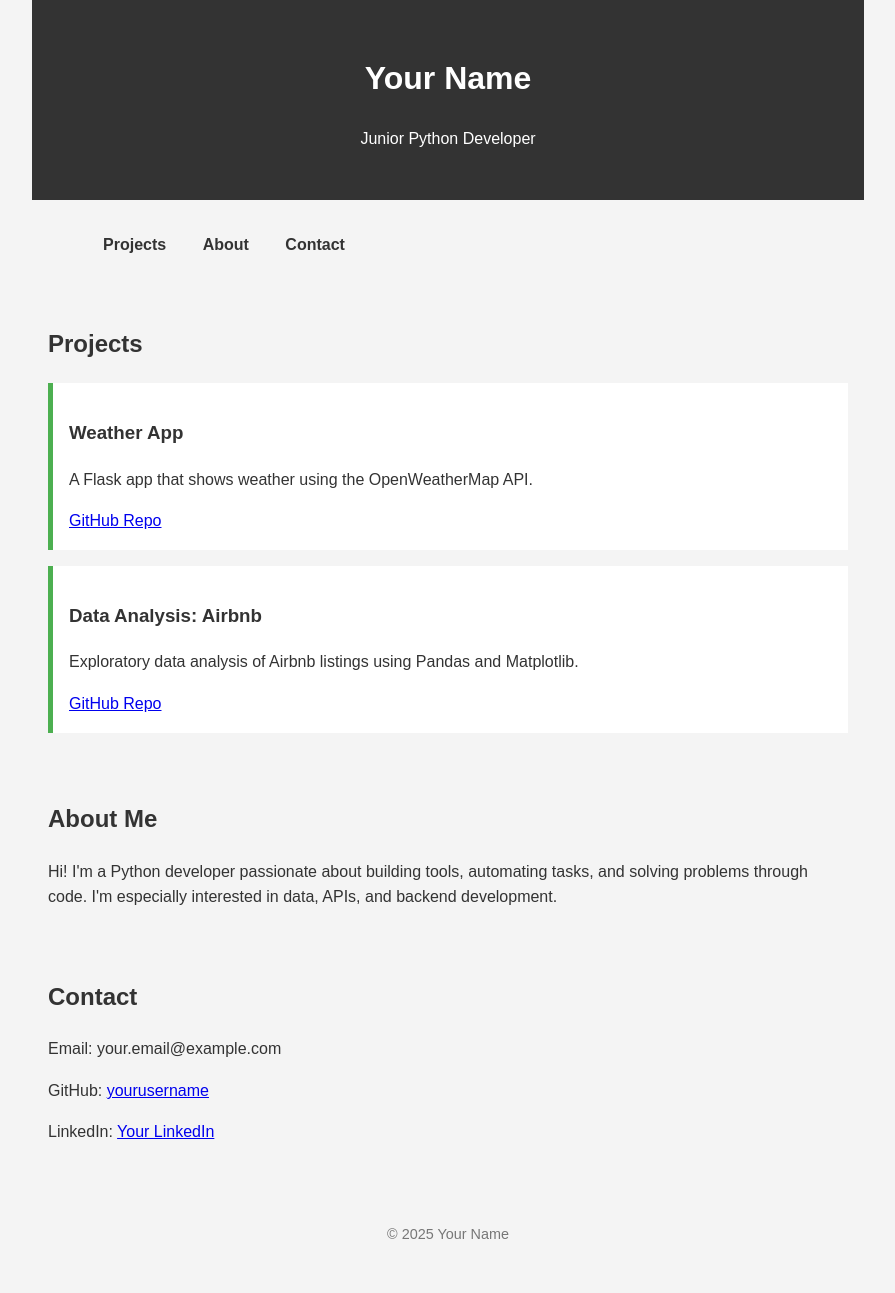
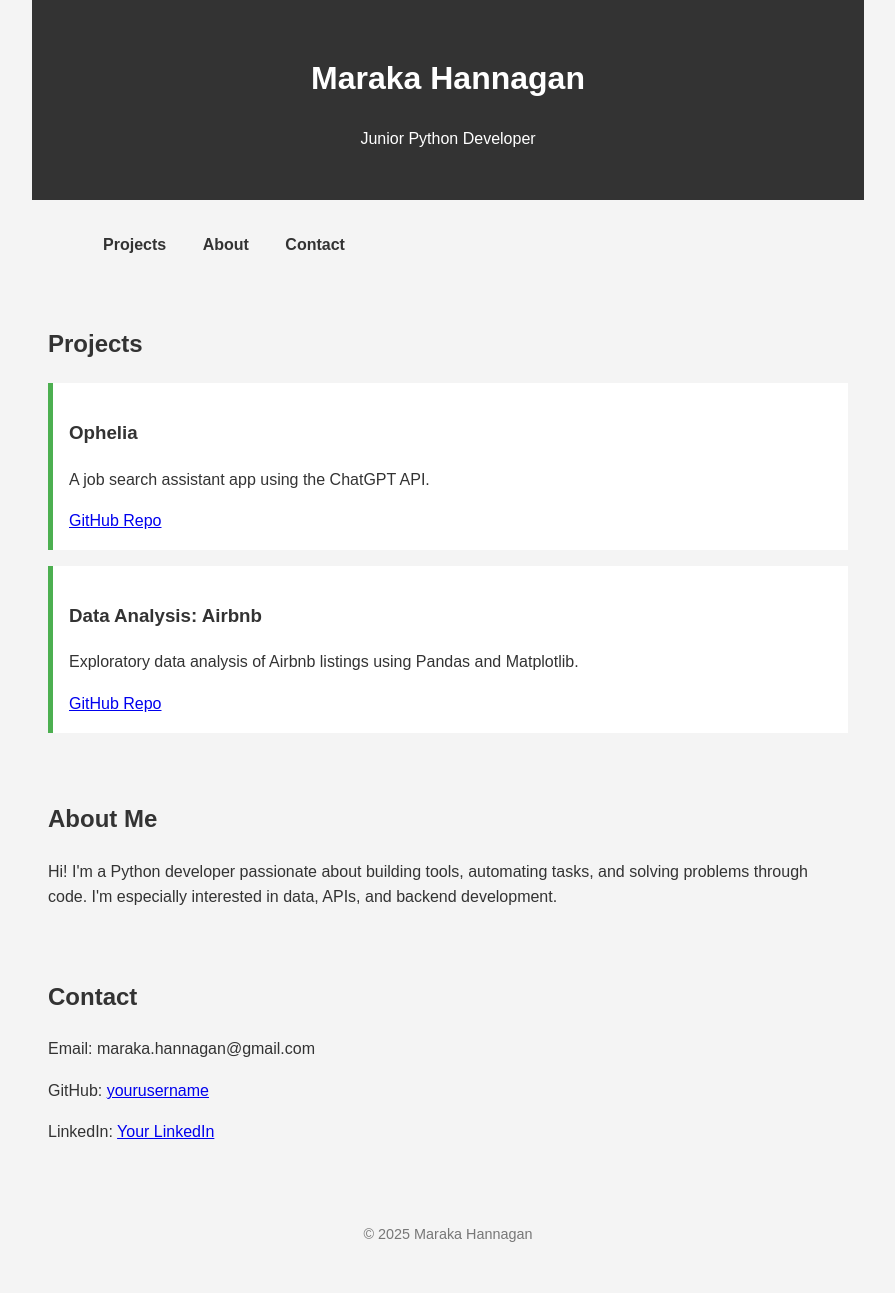
Before and after one commit to MarakaHannagan/maraka.hannagan.github.io, a plain HTML site: page index.html in a window 1280 px wide. Shown: the whole page, without its empty margins (192-1087 px from the left). Drawn offline with Linux system fonts and the light colour scheme.

Commit message:
Update index.html

```diff
--- a/index.html
+++ b/index.html
@@ -3,12 +3,12 @@
 <head>
   <meta charset="UTF-8" />
   <meta name="viewport" content="width=device-width, initial-scale=1.0" />
-  <title>Your Name | Portfolio</title>
+  <title>Maraka Hannagan | Portfolio</title>
   <link rel="stylesheet" href="style.css" />
 </head>
 <body>
   <header>
-    <h1>Your Name</h1>
+    <h1>Maraka Hannagan</h1>
     <p>Junior Python Developer</p>
   </header>
 
@@ -21,8 +21,8 @@
   <section id="projects">
     <h2>Projects</h2>
     <div class="project">
-      <h3>Weather App</h3>
-      <p>A Flask app that shows weather using the OpenWeatherMap API.</p>
+      <h3>Ophelia </h3>
+      <p>A job search assistant app using the ChatGPT API.</p>
       <a href="https://github.com/yourusername/weather-app" target="_blank">GitHub Repo</a>
     </div>
     <div class="project">
@@ -41,13 +41,13 @@
 
   <section id="contact">
     <h2>Contact</h2>
-    <p>Email: your.email@example.com</p>
+    <p>Email: maraka.hannagan@gmail.com</p>
     <p>GitHub: <a href="https://github.com/yourusername" target="_blank">yourusername</a></p>
-    <p>LinkedIn: <a href="https://linkedin.com/in/yourlinkedin" target="_blank">Your LinkedIn</a></p>
+    <p>LinkedIn: <a href="https://www.linkedin.com/in/maraka-hannagan-343b8b122/">Your LinkedIn</a></p>
   </section>
 
   <footer>
-    <p>© 2025 Your Name</p>
+    <p>© 2025 Maraka Hannagan</p>
   </footer>
 </body>
 </html>
```
